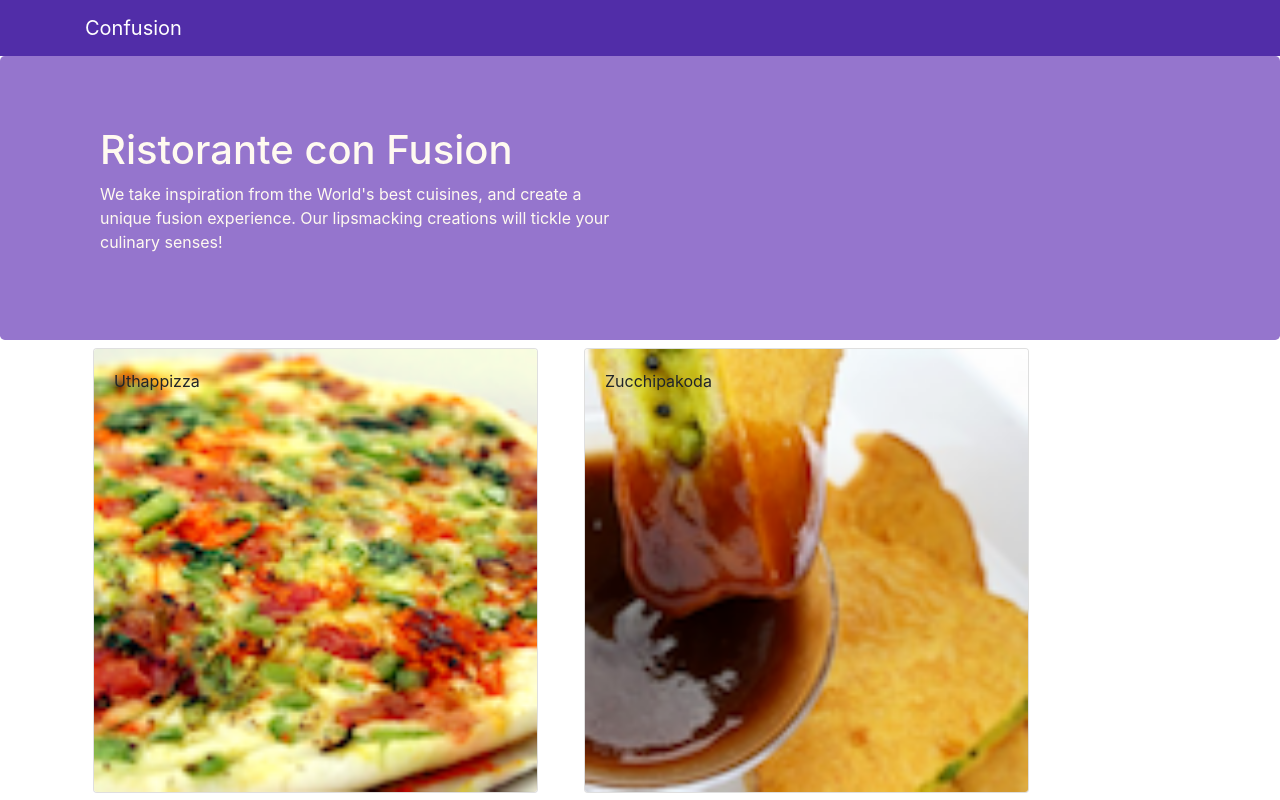
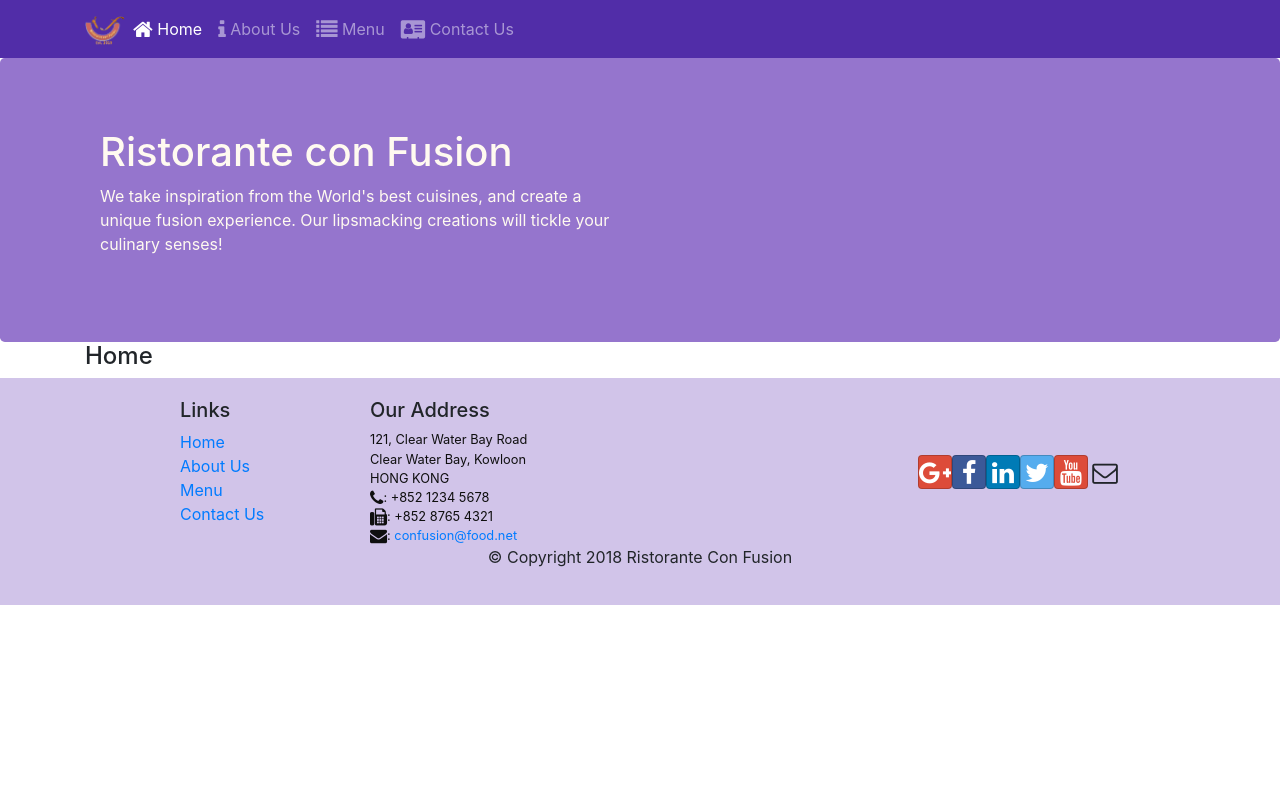
Before and after one commit to jayamaljayamaha/confusion, a React (Create React App) app: page /home in a window 1280 px wide. Shown: the top 800 px of the page. Built offline with nearby package versions, Linux system fonts and the light colour scheme.

Commit message:
added react router

```diff
--- a/package.json
+++ b/package.json
@@ -12,6 +12,7 @@
     "react": "^16.12.0",
     "react-dom": "^16.12.0",
     "react-popper": "^1.3.7",
+    "react-router-dom": "^5.1.2",
     "react-scripts": "3.3.0",
     "reactstrap": "^8.2.0"
   },
--- a/src/App.js
+++ b/src/App.js
@@ -1,13 +1,16 @@
 import React, {Component} from 'react';
 import Main from "./components/MainComponent";
+import { BrowserRouter } from 'react-router-dom';
 
 class App extends Component{
 
     render() {
         return (
-            <div className="App">
-                <Main/>
-            </div>
+            <BrowserRouter>
+                <div>
+                    <Main/>
+                </div>
+            </BrowserRouter>
         );
     }
 }
--- a/src/components/FooterComponent.js
+++ b/src/components/FooterComponent.js
@@ -1,4 +1,5 @@
 import React from "react";
+import { Link } from 'react-router-dom';
 
 function Footer(props) {
 
@@ -9,10 +10,10 @@ function Footer(props) {
                     <div className="col-4 offset-1 col-sm-2">
                         <h5>Links</h5>
                         <ul className="list-unstyled">
-                            <li><a href="#">Home</a></li>
-                            <li><a href="#">About</a></li>
-                            <li><a href="#">Menu</a></li>
-                            <li><a href="contactus.html">Contact</a></li>
+                            <li><Link to="/home">Home</Link></li>
+                            <li><Link to="/aboutus">About Us</Link></li>
+                            <li><Link to="/menu">Menu</Link></li>
+                            <li><Link to="/contactus">Contact Us</Link></li>
                         </ul>
                     </div>
                     <div className="col-7 col-sm-5">
--- a/src/components/HeaderComponent.js
+++ b/src/components/HeaderComponent.js
@@ -1,14 +1,58 @@
 import React, { Component } from "react";
-import { Navbar, NavbarBrand, Jumbotron } from 'reactstrap';
+import { Navbar, NavbarBrand, Nav, NavbarToggler, Collapse, NavItem, Jumbotron } from 'reactstrap';
+import { NavLink } from 'react-router-dom';
+class Header extends Component{
 
-class Header extends Component{
+    constructor(props) {
+        super(props);
+
+        this.state = {
+            isNavOpen: false
+        }
+
+        //this.toggleNav = this.toggleNav.bind(this)
+    }
+
+    toggleNav() {
+
+        this.setState({
+            isNavOpen: !this.state.isNavOpen
+        });
+    }
 
     render() {
         return(
             <div>
-                <Navbar dark className="navbar-dark">
+                <Navbar dark expand="md" className="navbar-dark">
                     <div className="container">
-                        <NavbarBrand href="/">Confusion</NavbarBrand>
+                        <NavbarToggler onClick={() => {this.toggleNav()}}/>
+                        <NavbarBrand className="mr-auto" href="/">
+                            <img src="assets/images/logo.png" height="30" width="40" alt="Ristorante Con Fusion"/>
+                        </NavbarBrand>
+                        <Collapse isOpen={this.state.isNavOpen} navbar>
+                            <Nav navbar>
+                                <NavItem>
+                                    <NavLink className="nav-link" to="/home">
+                                        <span className="fa fa-home fa-lg"></span> Home
+                                    </NavLink>
+                                </NavItem>
+                                <NavItem>
+                                    <NavLink className="nav-link" to="/aboutus">
+                                        <span className="fa fa-info fa-lg"></span> About Us
+                                    </NavLink>
+                                </NavItem>
+                                <NavItem>
+                                    <NavLink className="nav-link" to="/menu">
+                                        <span className="fa fa-list fa-lg"></span> Menu
+                                    </NavLink>
+                                </NavItem>
+                                <NavItem>
+                                    <NavLink className="nav-link" to="/contactus">
+                                        <span className="fa fa-address-card fa-lg"></span> Contact Us
+                                    </NavLink>
+                                </NavItem>
+                            </Nav>
+                        </Collapse>
                     </div>
                 </Navbar>
                 <Jumbotron className="jumbotron">
--- /dev/null
+++ b/src/components/HomeComponent.js
@@ -0,0 +1,11 @@
+import React from 'react';
+
+function Home(props) {
+    return(
+        <div className="container">
+            <h4>Home</h4>
+        </div>
+    );
+}
+
+export default Home;
--- a/src/components/MainComponent.js
+++ b/src/components/MainComponent.js
@@ -4,6 +4,8 @@ import Menu from "./MenuComponent";
 import Header from "./HeaderComponent";
 import Footer from "./FooterComponent";
 import DishDetail from "./DishdetailComponent";
+import Home from "./HomeComponent";
+import { Switch, Route, Redirect } from 'react-router-dom';
 
 
 class Main extends Component{
@@ -13,20 +15,23 @@ class Main extends Component{
 
         this.state = {
             dishes: DISHES,
-            selectedDish: null
         };
     }
 
-    onSelectDish(dishId){
-        this.setState({selectedDish: dishId})
-    }
-
     render() {
+        function HomePage() {
+            return (
+                <Home/>
+            );
+        }
         return (
             <div className="App">
                 <Header/>
-                <Menu dishes={this.state.dishes} onClick={(dishId) => this.onSelectDish(dishId)}/>
-                <DishDetail dish={this.state.dishes.filter((dish) => dish.id===this.state.selectedDish)[0]}/>
+                <Switch>
+                    <Route path="/home" component={HomePage}/>
+                    <Route exact path="/menu" component={() => <Menu dishes={this.state.dishes}/>}/>
+                    <Redirect to="/home"/>
+                </Switch>
                 <Footer/>
             </div>
         );
```
Also changed, not shown: 1 other file (tests, documents, lock files or other folders).
